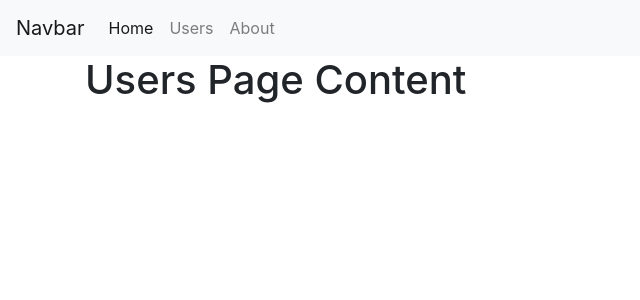
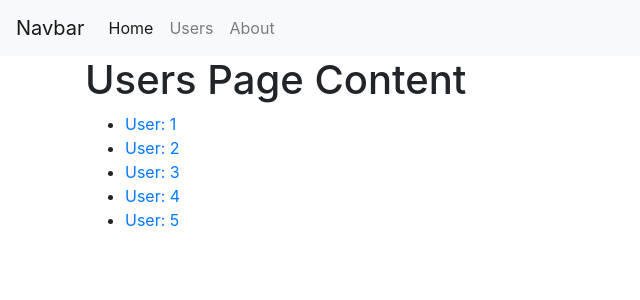
Before and after one commit to alexnas/vue-nuxt-simple-admin, a Nuxt app: page /users in a window 1280 px wide. Shown: the top 300 px of the page, without its empty margins (0-640 px from the left). Built offline with nearby package versions, Linux system fonts and the light colour scheme.

Commit message:
Validate dynamic route.

```diff
--- a/pages/users.vue
+++ /dev/null
@@ -1,9 +0,0 @@
-<template>
-    <section>
-        <h1>Users Page Content</h1>
-    </section>
-</template>
-
-<script>
-export default {}
-</script>
--- /dev/null
+++ b/pages/users/_id.vue
@@ -0,0 +1,12 @@
+<template>
+    <h1>User with id #{{ $route.params.id }}</h1>
+</template>
+
+<script>
+export default {
+    validate({ params }) {
+        console.log('params', params)
+        return /^\d+$/.test(params.id)
+    },
+}
+</script>
--- /dev/null
+++ b/pages/users/index.vue
@@ -0,0 +1,24 @@
+<template>
+    <section>
+        <h1>Users Page Content</h1>
+        <ul>
+            <li v-for="user in users" :key="user">
+                <a href="#" @click.prevent="goTo(user)"> User: {{ user }} </a>
+            </li>
+        </ul>
+    </section>
+</template>
+
+<script>
+export default {
+    data: () => ({
+        users: [1, 2, 3, 4, 5],
+    }),
+
+    methods: {
+        goTo(user) {
+            this.$router.push(`/users/${user}`)
+        },
+    },
+}
+</script>
```
